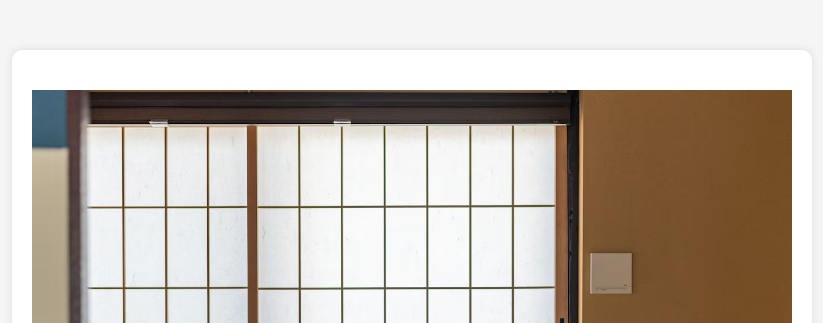
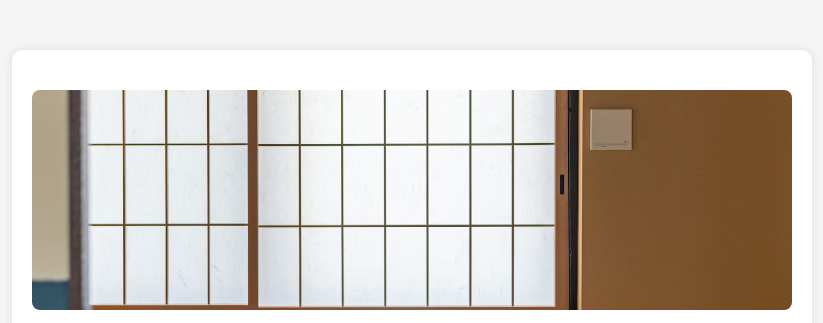
Before and after one commit to masatoomori/gcp-momozo-core, a plain HTML site: page public/index.html in a window 1280 px wide. Shown: the top 323 px of the page, without its empty margins (228-1051 px from the left). Drawn offline with Linux system fonts and the light colour scheme.

Commit message:
Update styles.css

```diff
--- a/public/styles.css
+++ b/public/styles.css
@@ -69,6 +69,27 @@ body {
   color: var(--muted);
   font-size: 1.2em;
   margin-top: 10px;
+}
+
+/* Header image for home page — crops using object-fit */
+.home header .header-image {
+  width: 100%;
+  height: 220px;
+  overflow: hidden;
+  border-radius: 8px;
+  margin: 0 auto 16px;
+}
+.home header .header-image img {
+  width: 100%;
+  height: 100%;
+  object-fit: cover;
+  display: block;
+}
+
+@media (max-width: 600px) {
+  .home header .header-image {
+    height: 140px;
+  }
 }
 
 .company header {
```
